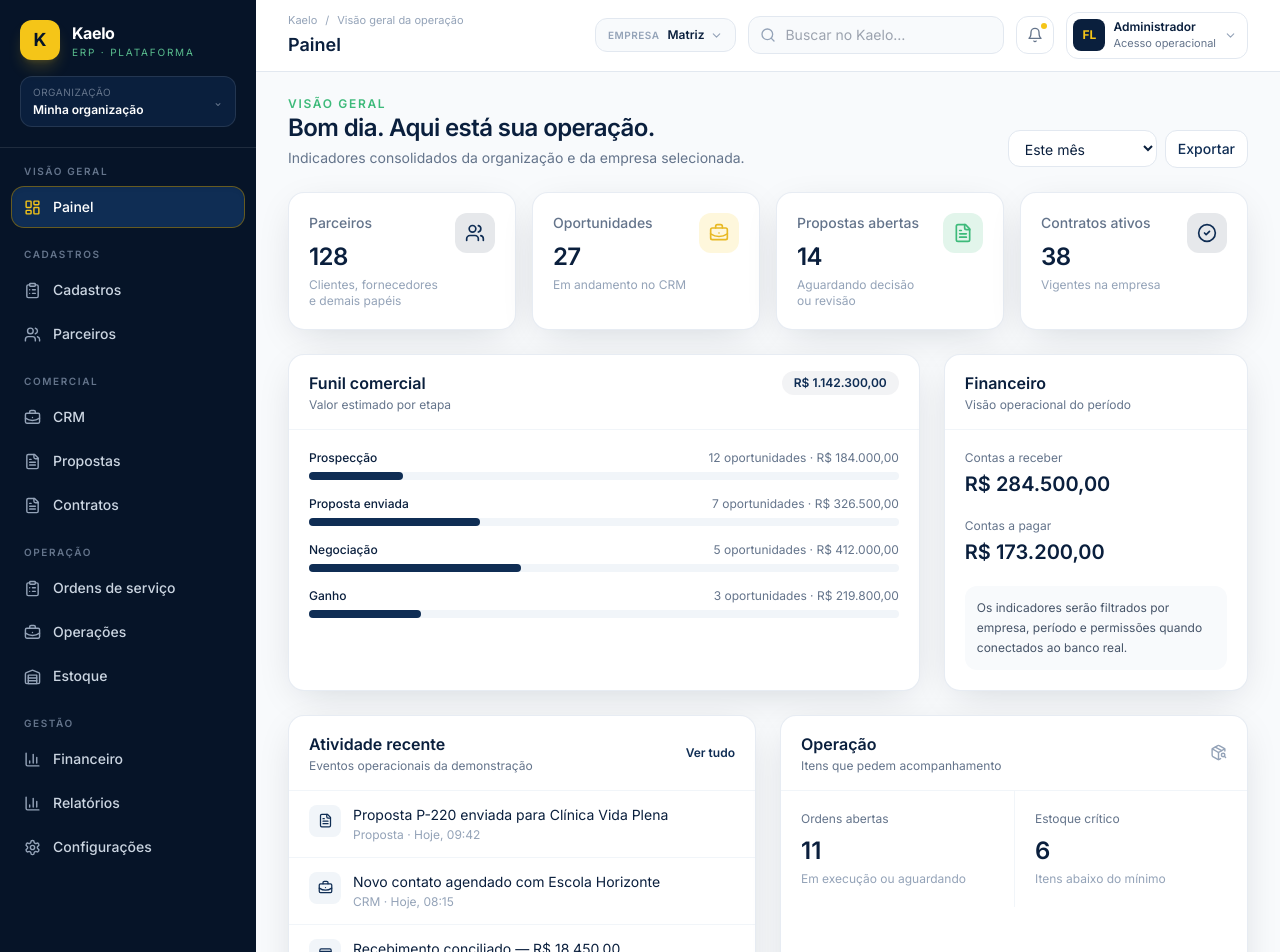
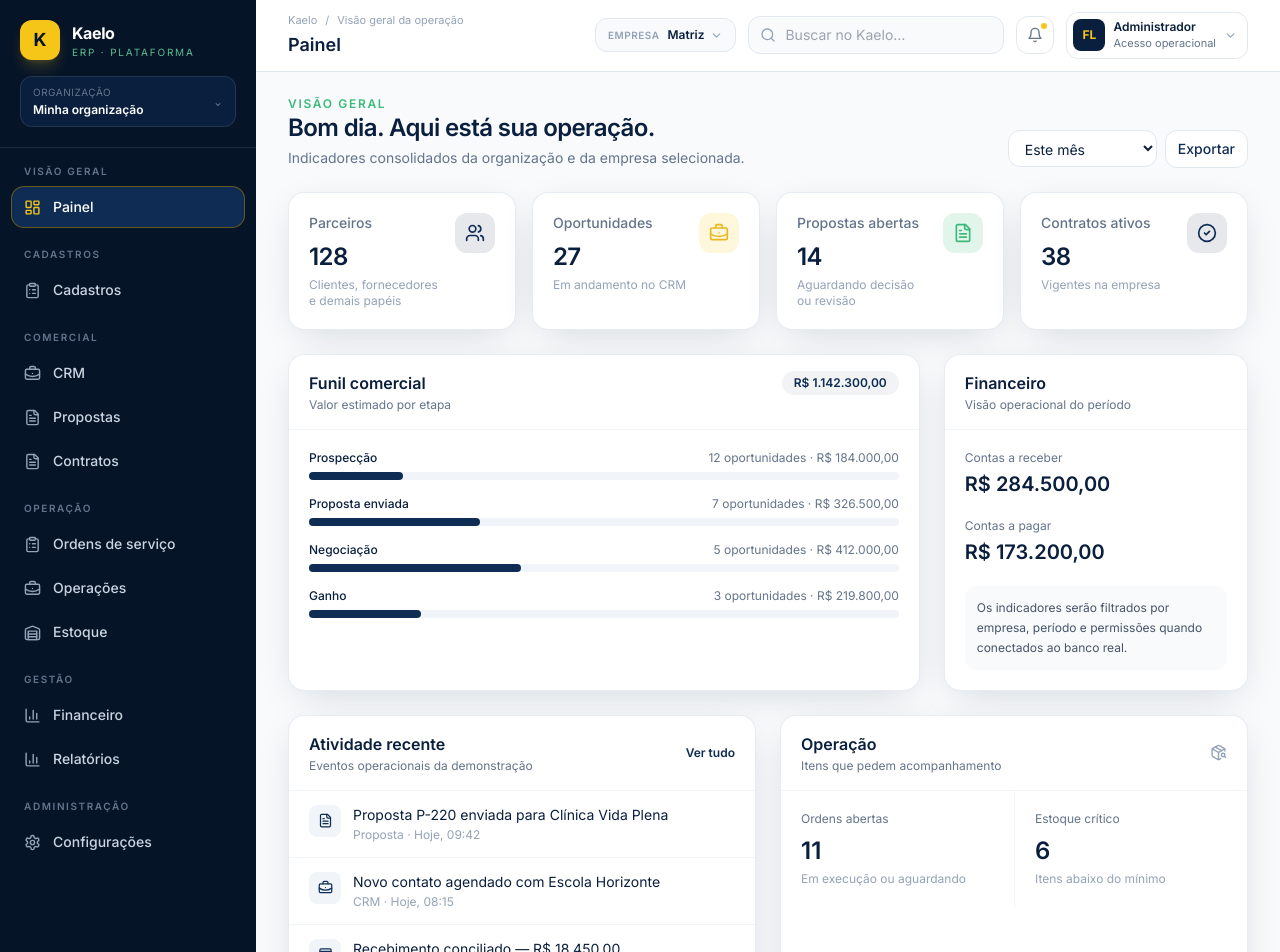
Before and after one commit to consultorfernandolima-cmyk/kaelo, a React (Vite) app: page / in a window 1280 px wide. Shown: the top 952 px of the page. Built offline with nearby package versions, Linux system fonts and the light colour scheme.

Commit message:
refactor: alinhar menu principal com hierarquia de cadastros

```diff
--- a/src/layout/Sidebar.jsx
+++ b/src/layout/Sidebar.jsx
@@ -7,7 +7,6 @@ import {
   FileText,
   LayoutDashboard,
   Settings,
-  Users,
   Warehouse,
 } from 'lucide-react'
 
@@ -20,7 +19,6 @@ const groups = [
     label: 'Cadastros',
     items: [
       { to: '/cadastros', label: 'Cadastros', icon: ClipboardList, end: true },
-      { to: '/clientes', label: 'Parceiros', icon: Users },
     ],
   },
   {
@@ -44,7 +42,12 @@ const groups = [
     items: [
       { to: '/financeiro', label: 'Financeiro', icon: BarChart3 },
       { to: '/relatorios', label: 'Relatórios', icon: BarChart3 },
-      { to: '/configuracoes', label: 'Configurações', icon: Settings },
+    ],
+  },
+  {
+    label: 'Administração',
+    items: [
+      { to: '/configuracoes', label: 'Configurações', icon: Settings, end: true },
     ],
   },
 ]
```
